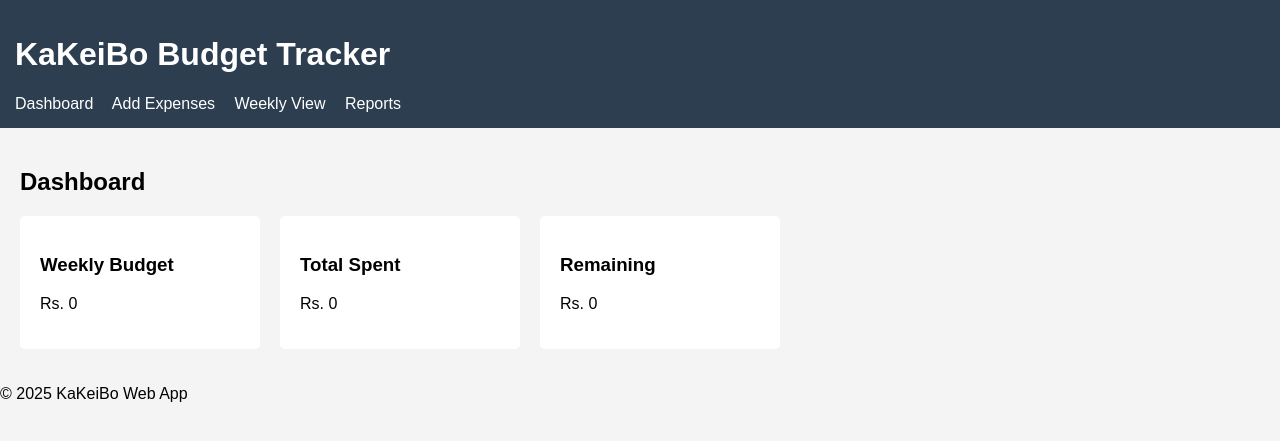
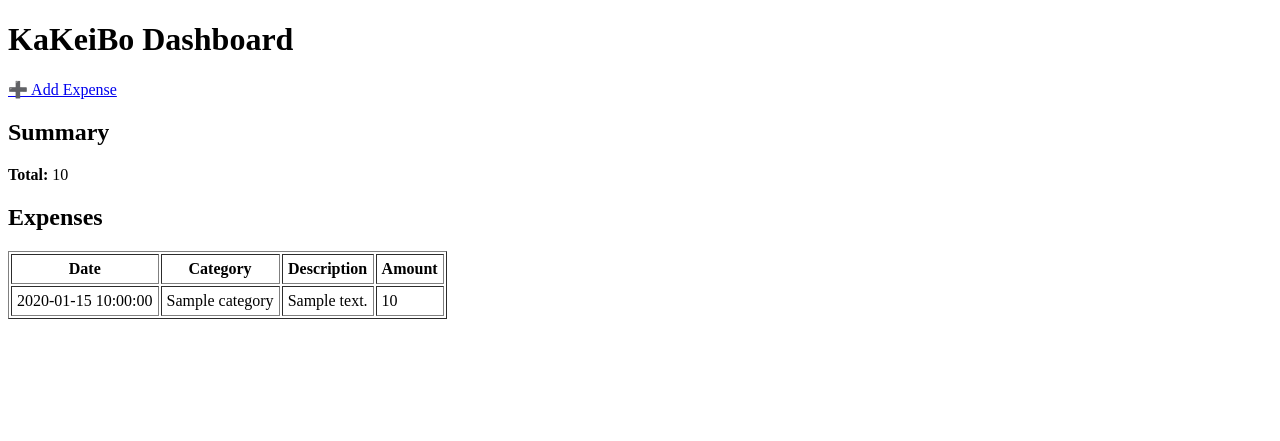
Before and after one commit to Oshani-Karunarathna/kakeibo-web-app, a Flask app: template templates/dashboard.html in a window 1280 px wide. Shown: the top 441 px of the page. Run offline with Flask 3, Linux system fonts and the light colour scheme; the template is opened without the code that fills it: most values are stand-ins (such as "Sample title", 1, 10 or a date in 2020).

Commit message:
Display expenses on dashboard

```diff
--- a/app.py
+++ b/app.py
@@ -5,7 +5,11 @@ import os
 app = Flask(__name__)
 
 # Database path
-DB_PATH = os.path.join("database","database.db")
+#DB_PATH = os.path.join("database","database.db")
+BASE_DIR = os.path.dirname(os.path.abspath(__file__))
+DB_PATH = os.path.join(BASE_DIR, "database", "database.db")
+print("APP DB PATH:", DB_PATH)
+
 
 # Database connection fuction
 def get_db_connection():
@@ -16,7 +20,12 @@ def get_db_connection():
 # Dashboard route
 @app.route("/")
 def dashboard():
-    return render_template("dashboard.html")
+    conn = get_db_connection()
+    expenses = conn.execute("SELECT * FROM expenses").fetchall()
+    total = conn.execute("SELECT SUM(amount) FROM expenses").fetchone()[0]
+    print("EXPENSES COUNT:", len(expenses))
+    conn.close()
+    return render_template("dashboard.html", expenses=expenses,total=total or 0,category_totals=[])
 
 # Add Expense Route
 @app.route("/add-expense", methods=["GET", "POST"])
--- a/templates/dashboard.html
+++ b/templates/dashboard.html
@@ -1,22 +1,36 @@
-{% extends "base.html" %}
+<!DOCTYPE html>
+<html>
+<head>
+    <title>KaKeiBo Dashboard</title>
+</head>
+<body>
 
-{% block content %}
-<h2>Dashboard</h2>
+<h1>KaKeiBo Dashboard</h1>
 
-<div class="cards">
-    <div class="card">
-        <h3>Weekly Budget</h3>
-        <p>Rs. 0</p>
-    </div>
+<a href="/add-expense">➕ Add Expense</a>
 
-    <div class="card">
-        <h3>Total Spent</h3>
-        <p>Rs. 0</p>
-    </div>
+<h2>Summary</h2>
+<p><strong>Total:</strong> {{ total }}</p>
 
-    <div class="card">
-        <h3>Remaining</h3>
-        <p>Rs. 0</p>
-    </div>
-</div>
-{% endblock %}
+<h2>Expenses</h2>
+
+<table border="1" cellpadding="5">
+    <tr>
+        <th>Date</th>
+        <th>Category</th>
+        <th>Description</th>
+        <th>Amount</th>
+    </tr>
+
+    {% for expense in expenses %}
+    <tr>
+        <td>{{ expense["date"] }}</td>
+        <td>{{ expense["category"] }}</td>
+        <td>{{ expense["description"] }}</td>
+        <td>{{ expense["amount"] }}</td>
+    </tr>
+    {% endfor %}
+</table>
+
+</body>
+</html>
```
